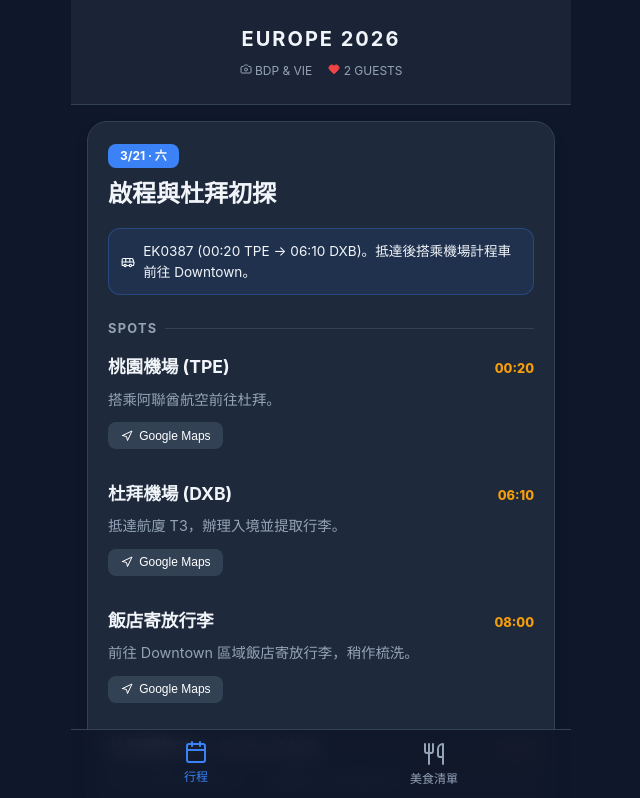
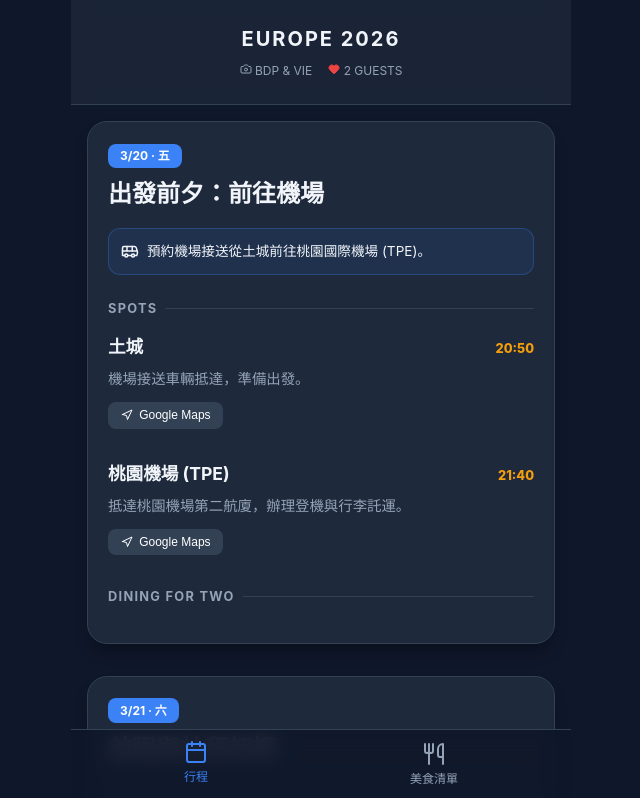
Before and after one commit to bbfishes/europe-trip-companion, a React (Vite) app: page / in a window 1280 px wide. Shown: the top 798 px of the page, without its empty margins (319-959 px from the left). Built offline with nearby package versions, Linux system fonts and the light colour scheme.

Commit message:
Add airport transfer for 3/20 from Tucheng

```diff
--- a/src/data.js
+++ b/src/data.js
@@ -1,4 +1,15 @@
 export const itinerary = [
+  {
+    date: '3/20',
+    day: '五',
+    title: '出發前夕：前往機場',
+    transport: '預約機場接送從土城前往桃園國際機場 (TPE)。',
+    activities: [
+      { time: '20:50', location: '土城', desc: '機場接送車輛抵達，準備出發。', lat: 24.9723, lng: 121.4431 },
+      { time: '21:40', location: '桃園機場 (TPE)', desc: '抵達桃園機場第二航廈，辦理登機與行李託運。', lat: 25.0797, lng: 121.2342 }
+    ],
+    dining: []
+  },
   {
     date: '3/21',
     day: '六',
```
